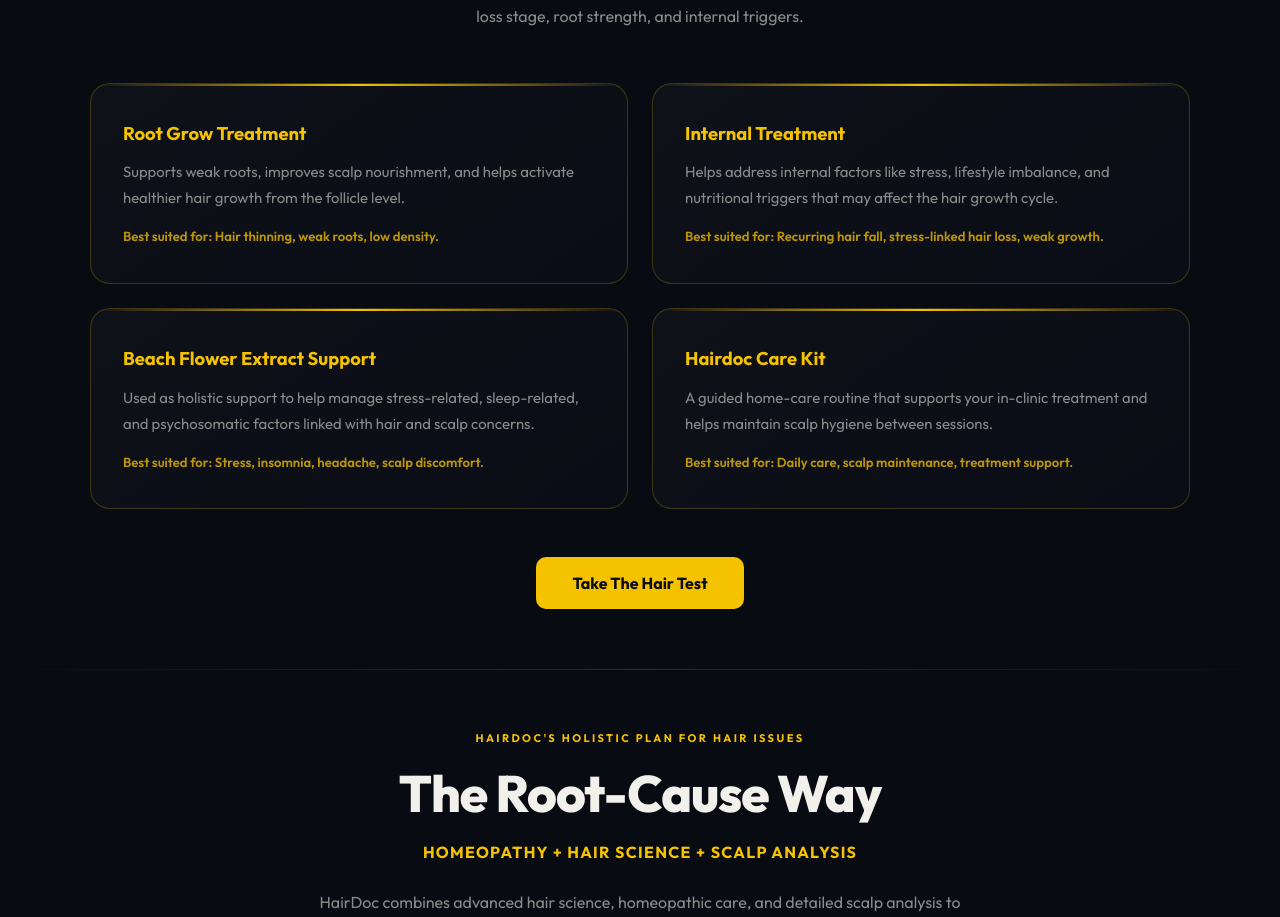
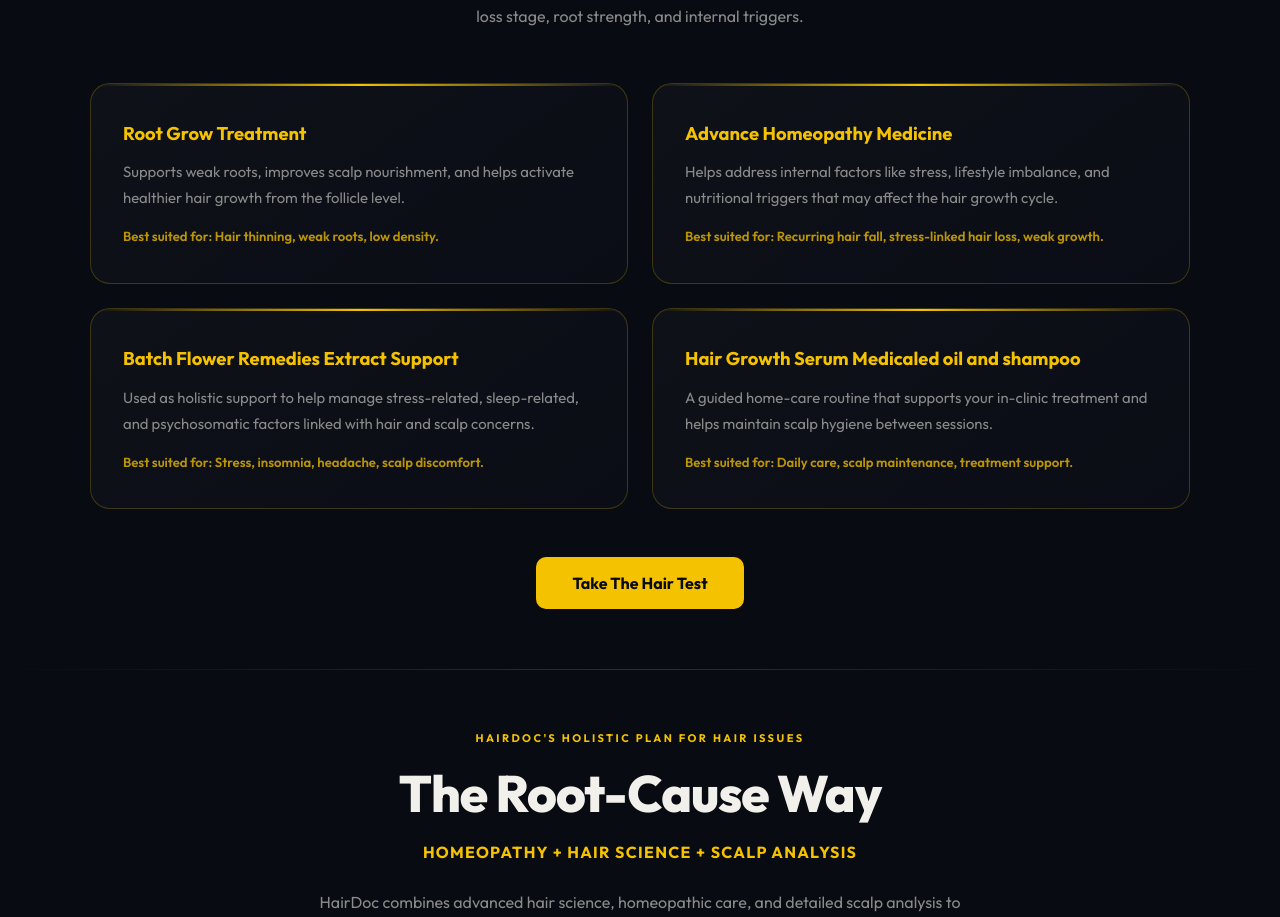
Before and after one commit to crowddevelopers08-arch/hairdoc-scan-lp, a Next.js app: page / in a window 1280 px wide. Shown: the part 1700-2617 px from the top of the page. Built offline with nearby package versions, Linux system fonts and the light colour scheme.

Commit message:
initiald

```diff
--- a/components/info-section.tsx
+++ b/components/info-section.tsx
@@ -32,17 +32,17 @@ const treatments = [
     suited: "Hair thinning, weak roots, low density.",
   },
   {
-    title: "Internal Treatment",
+    title: "Advance Homeopathy Medicine",
     desc: "Helps address internal factors like stress, lifestyle imbalance, and nutritional triggers that may affect the hair growth cycle.",
     suited: "Recurring hair fall, stress-linked hair loss, weak growth.",
   },
   {
-    title: "Beach Flower Extract Support",
+    title: "Batch Flower Remedies Extract Support",
     desc: "Used as holistic support to help manage stress-related, sleep-related, and psychosomatic factors linked with hair and scalp concerns.",
     suited: "Stress, insomnia, headache, scalp discomfort.",
   },
   {
-    title: "Hairdoc Care Kit",
+    title: "Hair Growth Serum Medicaled oil and shampoo",
     desc: "A guided home-care routine that supports your in-clinic treatment and helps maintain scalp hygiene between sessions.",
     suited: "Daily care, scalp maintenance, treatment support.",
   },
```
